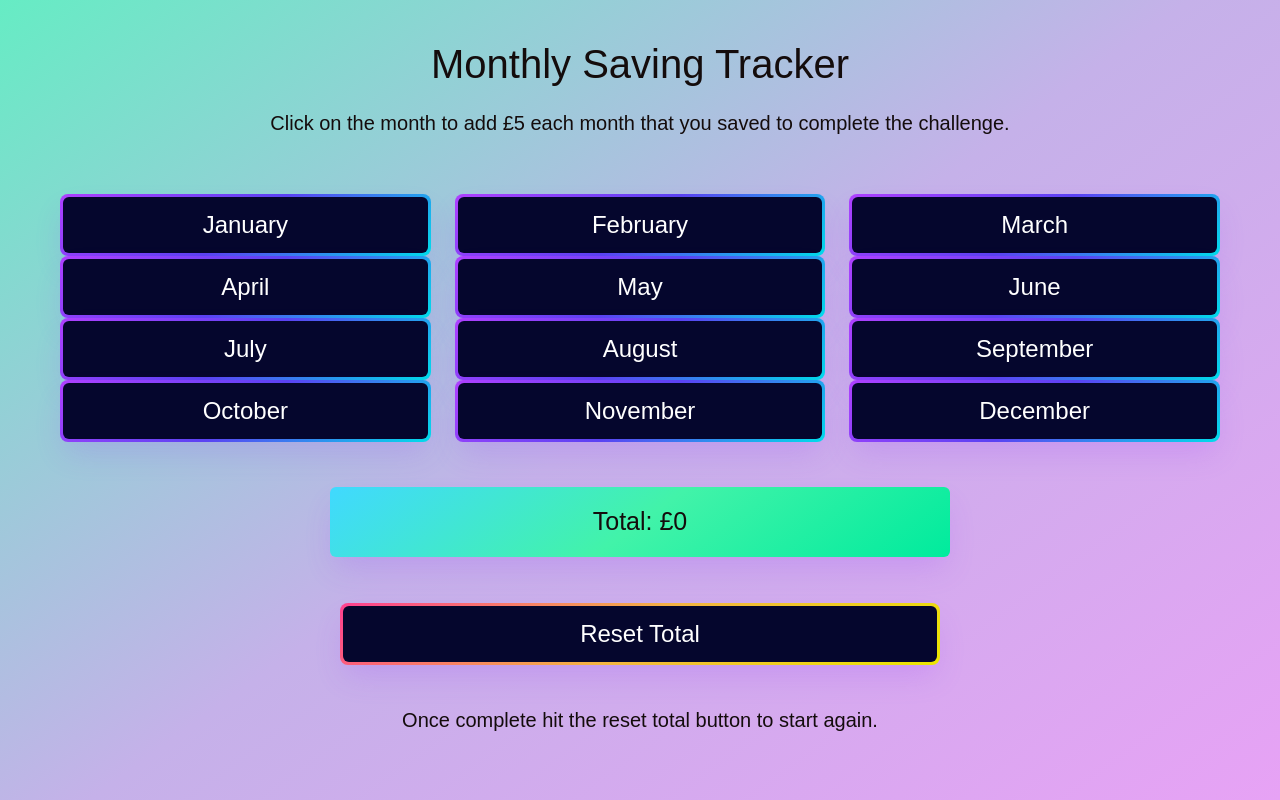
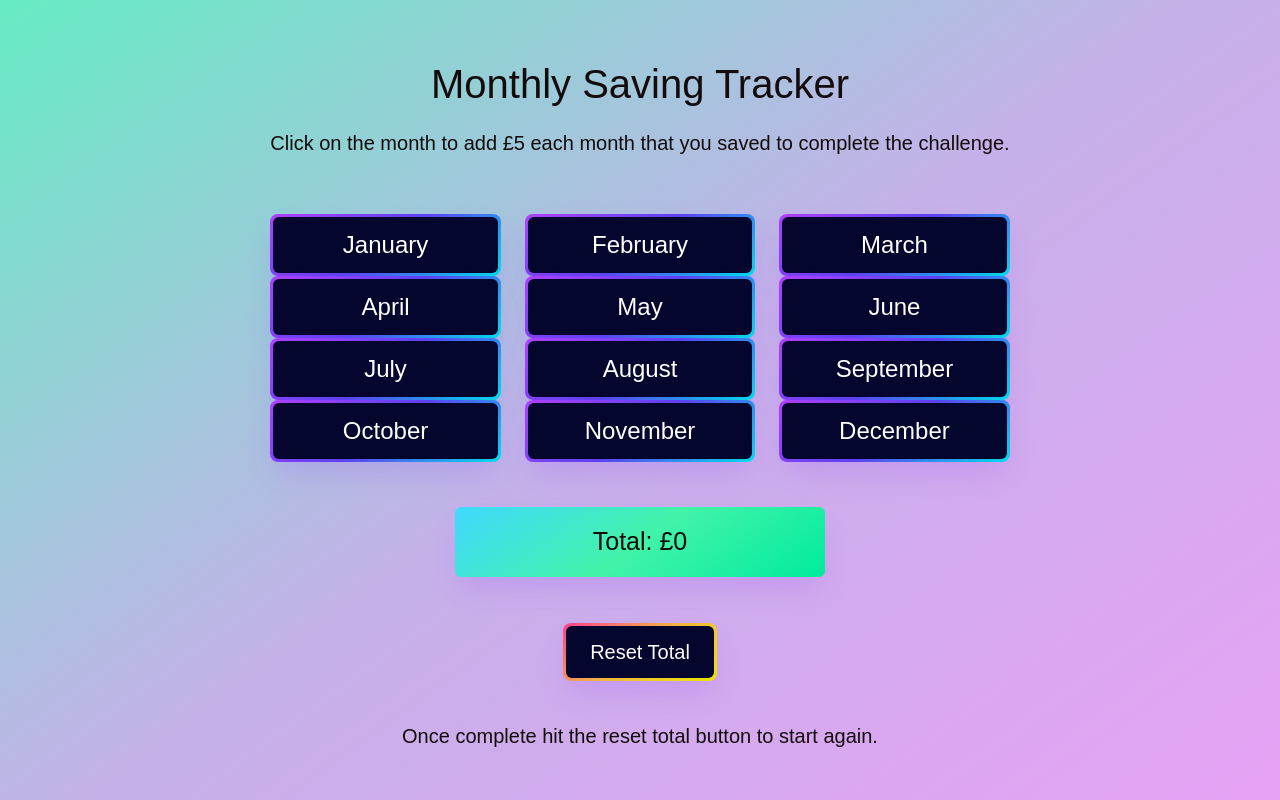
Before and after one commit to MitchDuke/Ali_Tracks, a Flask app: page / in a window 1280 px wide. Run offline with Flask 3, Linux system fonts and the light colour scheme; data that the repository does not hold is empty; some libraries are stand-ins or nearby versions.

Commit message:
Screen size issues
Fixed issue where background was overflowing horizontally but not displaying vertically the full height of the content

```diff
--- a/static/assets/style.css
+++ b/static/assets/style.css
@@ -6,10 +6,17 @@ html, body {
   margin: 0;
   padding: 0;
   height: 100%;
+  width: 100%;
   background-image: linear-gradient(144deg,#66ecc4, #c5b1e9 50%,#e7a2f5);
   background-size: cover;
   background-repeat: no-repeat;
-  justify-content: center;
+  overflow-x: hidden;
+}
+
+body {
+  padding: 20px;
+  display: flex;
+  flex-direction: column;
   align-items: center;
 }
 
@@ -81,14 +88,6 @@ p {
   background: none;
 }
 
-@media (min-width: 768px) {
-  .btn {
-    font-size: 24px;
-    max-width: 100%;
-    width: 100%;
-  }
-}
-
 .reset-btn{
   align-items: center;
   background-image: linear-gradient(144deg,#ff4090, #f3b542 50%,#ebe700);
@@ -127,17 +126,15 @@ p {
   transition: 300ms;
 }
 
+#reset-container {
+  display: flex;
+  justify-content: center;
+  max-width: 100%;
+  width: 100%;
+}
 
 .reset-btn:hover span {
   background: none;
-}
-
-@media (min-width: 500px) {
-  .reset-btn {
-    font-size: 24px;
-    max-width: 100%;
-    width: 100%;
-  }
 }
 
 #total {
@@ -162,6 +159,18 @@ p {
 
 .total-container {
   padding: 10px;
+  display: flex;
+  justify-content: center;
+  width: 100%;
+}
+
+/*Media queries*/
+@media (min-width: 768px) {
+  .btn {
+    font-size: 24px;
+    max-width: 100%;
+    width: 100%;
+  }
 }
 
 @media (max-width: 500px) {
@@ -180,9 +189,7 @@ p {
 }
 
 @media (min-width:767px) {
-    .reset-container, .total-container{
-        display: flex;
-        justify-content: center;
+    .total-container{
         max-width: 50%;
     }
 }
--- a/templates/index.html
+++ b/templates/index.html
@@ -62,7 +62,7 @@
     <div class="container total-container">
         <p id="total" >Total: £0</p>
     </div>
-    <div class="container reset-container">
+    <div class="container" id="reset-container">
         <button id="reset" class="reset-btn btn-danger" onclick="resetTotal()"><span class="text">Reset Total</span></button>
     </div>
     <div>
```
